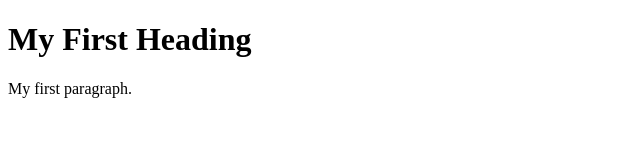
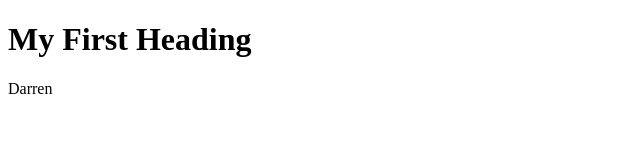
Before and after one commit to drrndbln/example-repo, a plain HTML site: page index.html in a window 1280 px wide. Shown: the whole page, without its empty margins (0-640 px from the left). Drawn offline with Linux system fonts and the light colour scheme.

```diff
--- a/index.html
+++ b/index.html
@@ -3,6 +3,6 @@
 <body>
 
 <h1>My First Heading</h1>
-<p>My first paragraph.</p>
+<p>Darren</p>
 
 </body>
```
